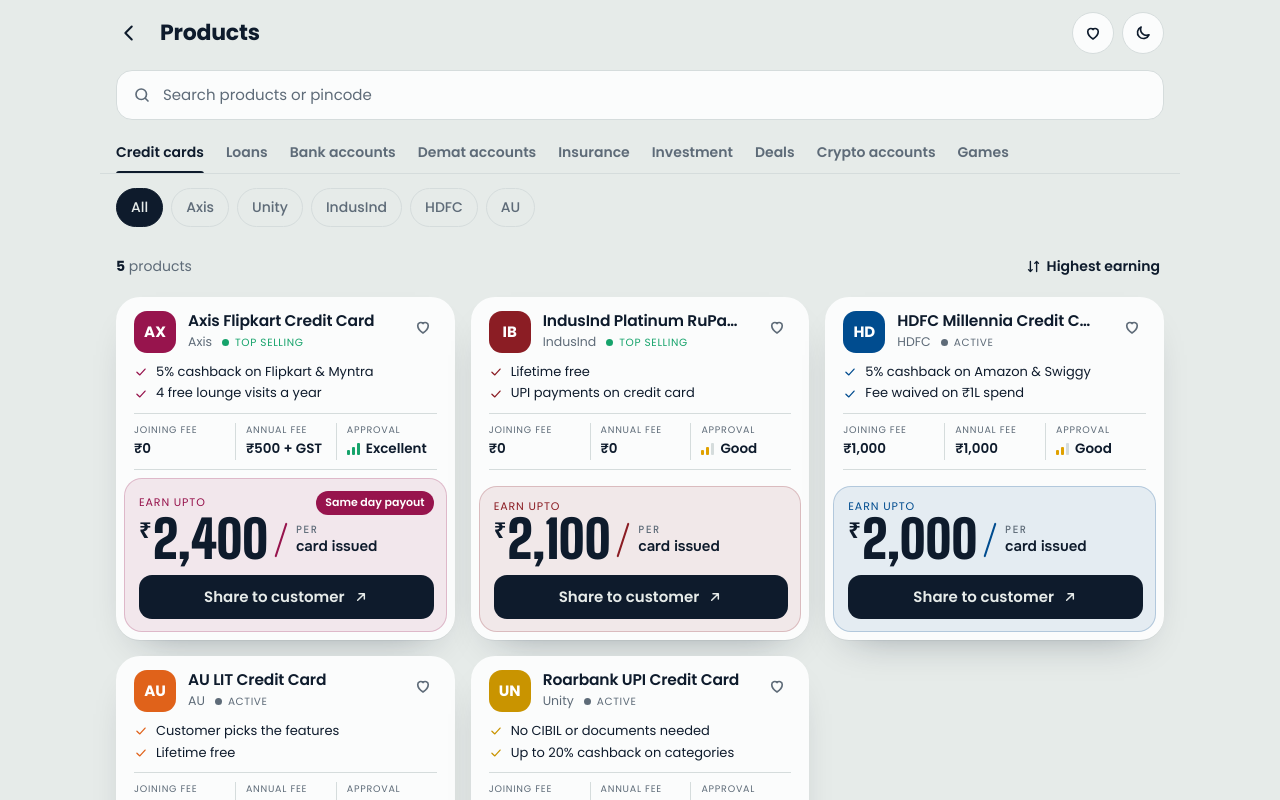
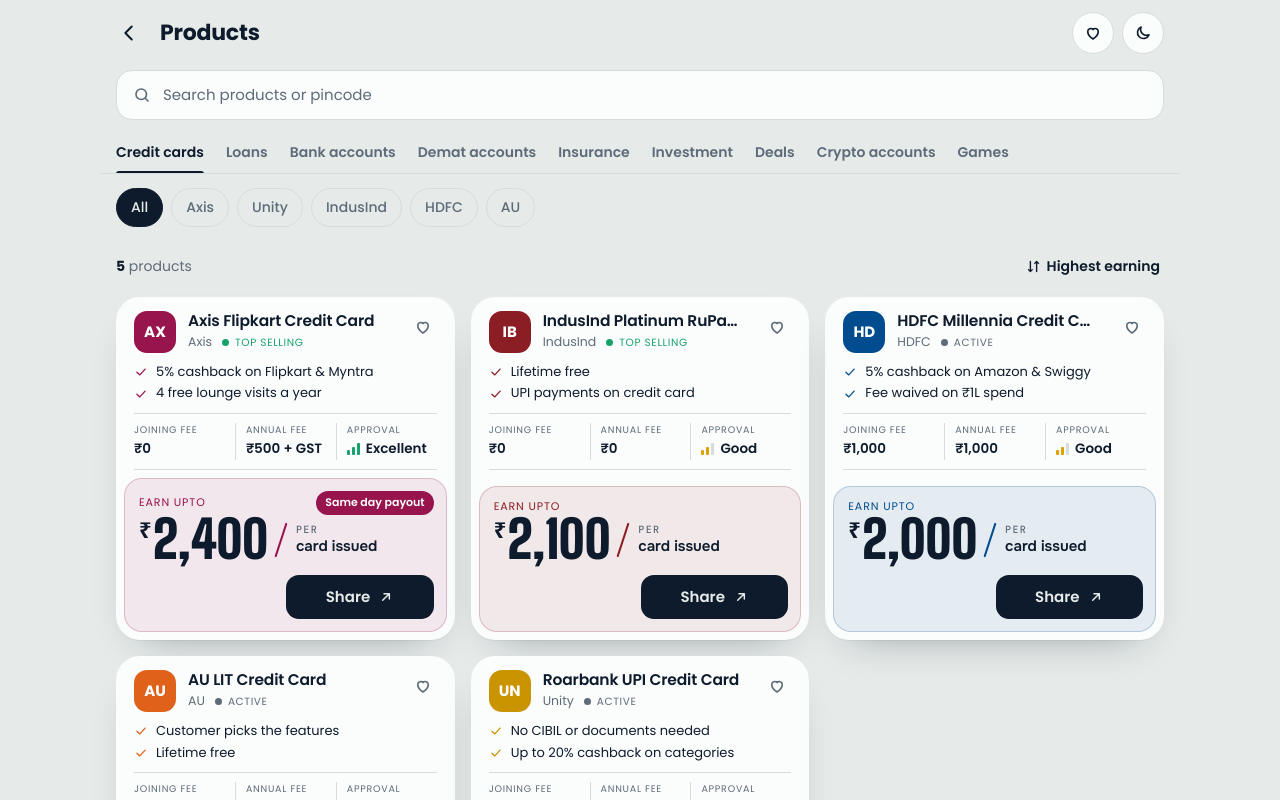
Before and after one commit to its-souvik-dev/card-design, a React (Vite) app: page / in a window 1280 px wide. Shown: the top 800 px of the page. Built offline with nearby package versions, Linux system fonts and the light colour scheme.

Commit message:
Refactor share button text for clarity and adjust layout styles

```diff
--- a/src/App.css
+++ b/src/App.css
@@ -471,8 +471,7 @@
 
 .note-foot {
   display: flex;
-  align-items: center;
-  gap: 8px;
+  justify-content: flex-end;
 }
 
 .fav {
@@ -493,7 +492,9 @@
 .fav.is-on { color: #e0365c; }
 
 .share {
-  flex: 1;
+  flex: 0 0 50%;
+  padding: 0 14px;
+  white-space: nowrap;
   display: inline-flex;
   align-items: center;
   justify-content: center;
--- a/src/App.jsx
+++ b/src/App.jsx
@@ -144,7 +144,7 @@
         </p>
         <div className="note-foot">
           <button type="button" className="share" onClick={() => onShare(p)}>
-            {copied === p.id ? 'Link copied' : 'Share to customer'}
+            {copied === p.id ? 'Link copied' : 'Share'}
             <Icon name={copied === p.id ? 'check' : 'share'} size={16} />
           </button>
         </div>
```
